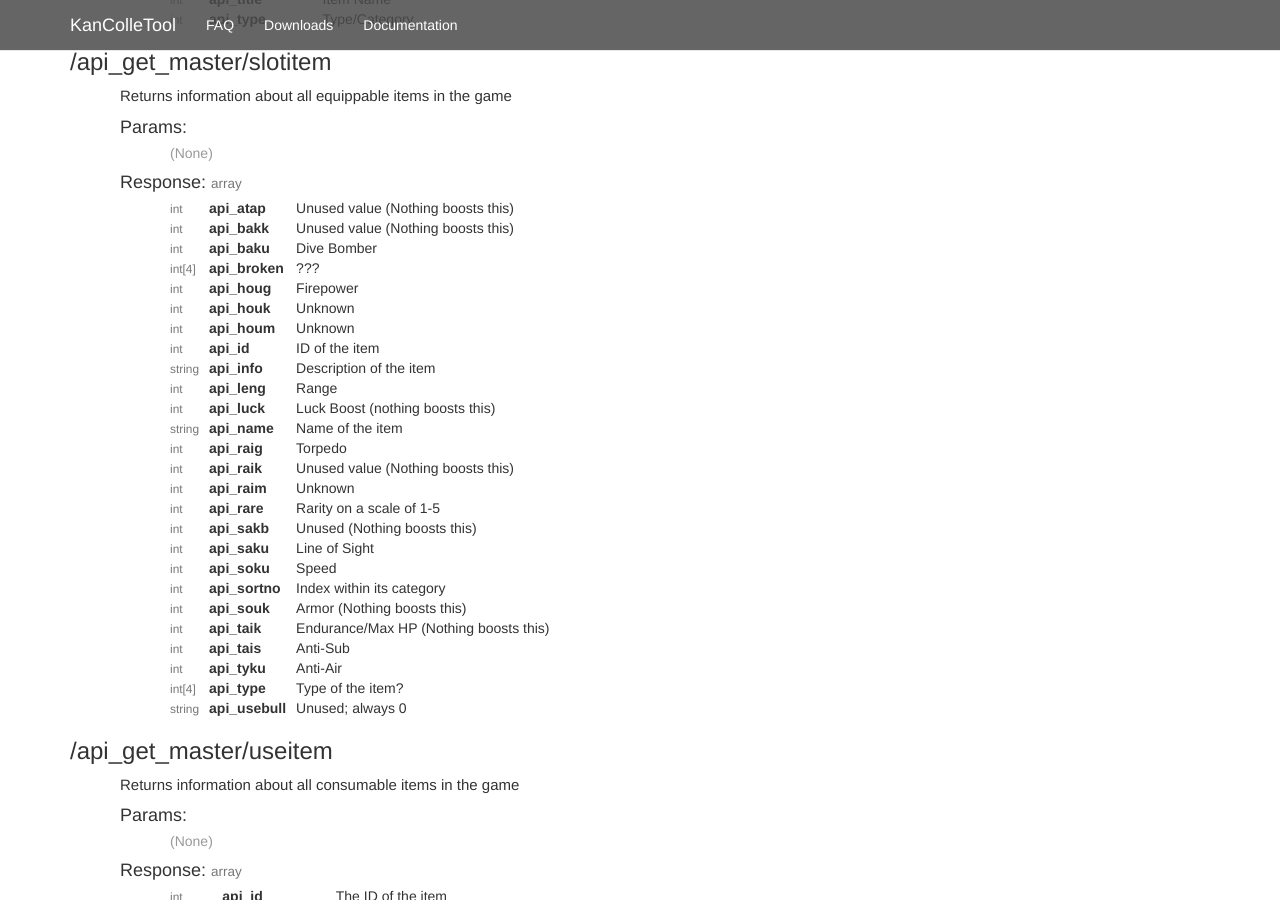
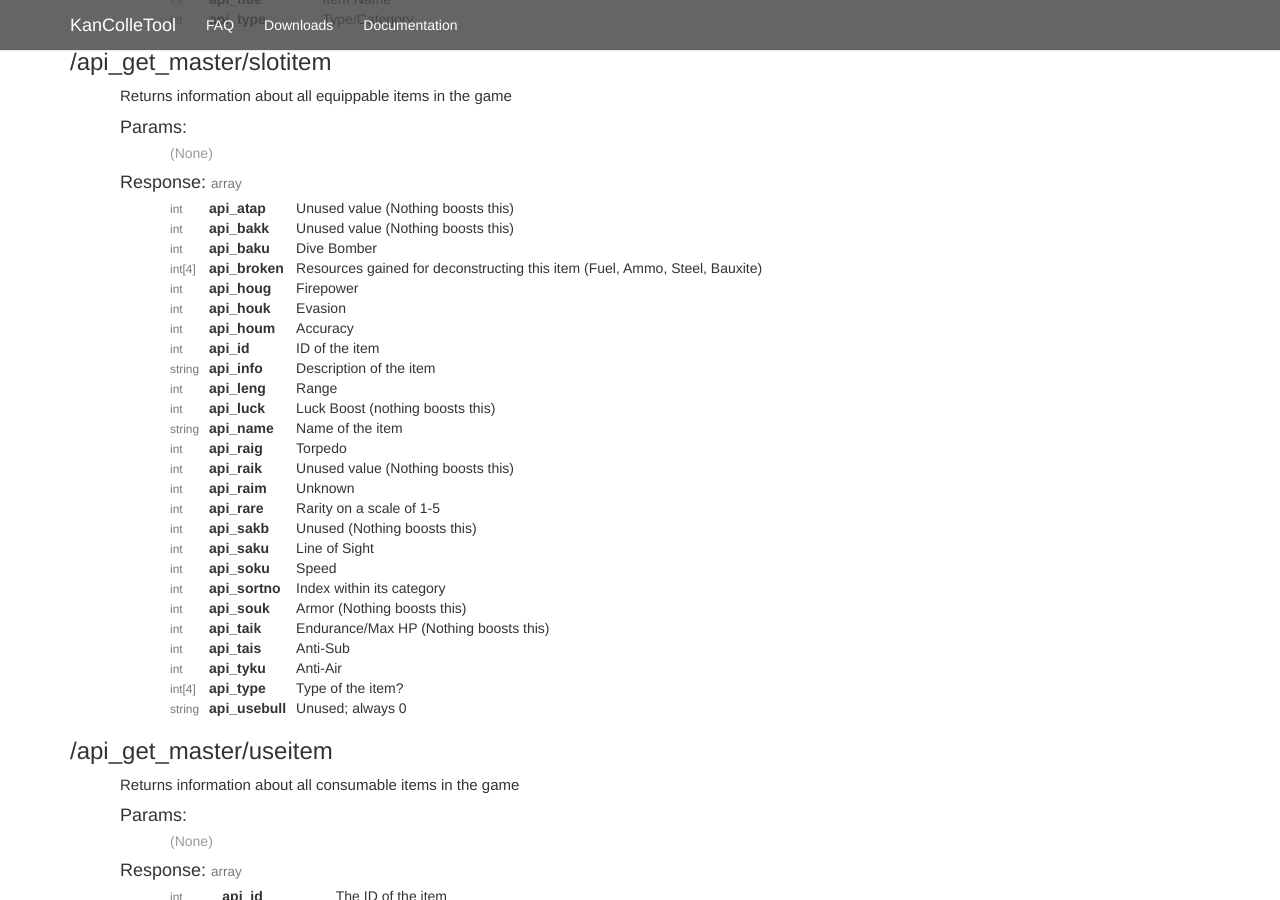
Before and after one commit to KanColleTool/kancolletool.github.io, a Jekyll site: the page built from docs/api/index.html, in a window 1280 px wide and 900 px high, scrolled down 2126 px. Built offline with Jekyll 4.4.1, drawn with Linux system fonts in a browser that asks for light colours; nearby versions of some CDN libraries; Markdown is read by kramdown in place of the engine named in the settings.

Commit message:
Update api.yml

```diff
--- a/_data/api.yml
+++ b/_data/api.yml
@@ -289,7 +289,7 @@
           name: api_baku
           type: int
         -
-          desc: "???"
+          desc: "Resources gained for deconstructing this item (Fuel, Ammo, Steel, Bauxite)"
           name: api_broken
           type: int[4]
         -
@@ -297,11 +297,11 @@
           name: api_houg
           type: int
         -
-          desc: Unknown
+          desc: "Evasion"
           name: api_houk
           type: int
         -
-          desc: Unknown
+          desc: "Accuracy"
           name: api_houm
           type: int
         -
```
